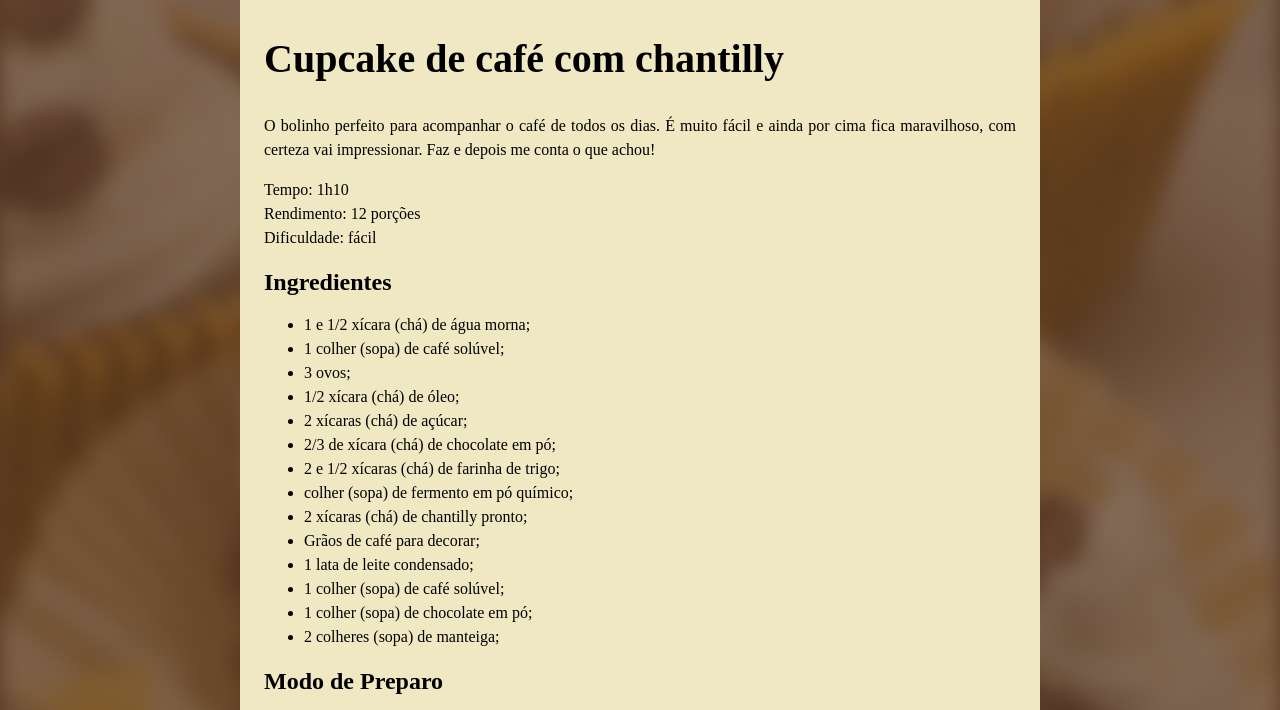
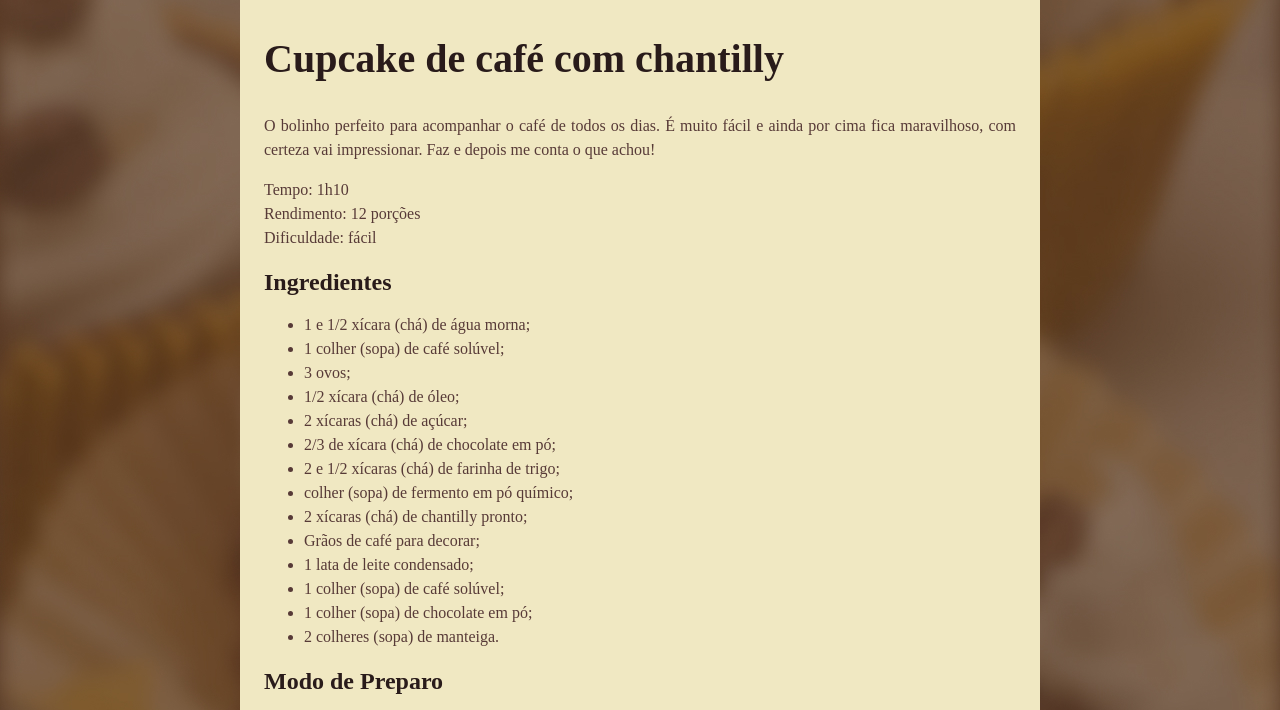
Before and after one commit to leu331/Projetos, a plain HTML site: page index.html in a window 1280 px wide. Shown: the part 475-1185 px from the top of the page. Drawn offline with Linux system fonts and the light colour scheme; a web font is replaced by a local one.

Commit message:
trabalhando fontes e cores

```diff
--- a/index.html
+++ b/index.html
@@ -45,7 +45,7 @@
                 <li>1 lata de leite condensado;</li>
                 <li>1 colher (sopa) de café solúvel;</li>
                 <li>1 colher (sopa) de chocolate em pó;</li>
-                <li>2 colheres (sopa) de manteiga;</li>
+                <li>2 colheres (sopa) de manteiga.</li>
         </ul>
         </p>
         <section id="preparation"></section>
--- a/style.css
+++ b/style.css
@@ -1,17 +1,18 @@
-:root{ /* Trabalhando com a fonte geral*/
+:root{
     font-family: "Alice", serif;
     line-height: 150%;
     text-align: justify;
     font-size: 16px;
+    color: #573A37;
 }
 
 body {
-    background-image: url(assets/Página\ de\ receita.jpg) ; /* Imagem de background, usar parametro de url para achar da internet ou do meu computador*/
-    background-size: cover; /* size para escolher o tamanho e cover para que a imagem preencha todo a página*/
+    background-image: url(assets/Página\ de\ receita.jpg) ;
+    background-size: cover;
 }
 
 #page {
-    box-sizing: border-box; /*para retirar a soma dos 48px dos paddings*/
+    box-sizing: border-box;
     width: 800px;
     padding: 24px;
     background-color: #f0e8c2;
@@ -24,7 +25,13 @@ img {
     border-radius: 16px ;
 }
 
-h1 { /* Trabalhando apenas com a fonte de h1*/
+h1 {
     line-height: 140%;
     font-size: 40px;
+    color: #291B1A;
 }
+
+h2 {
+    font-size: 24px;
+    color: #291B1A;
+}
```
